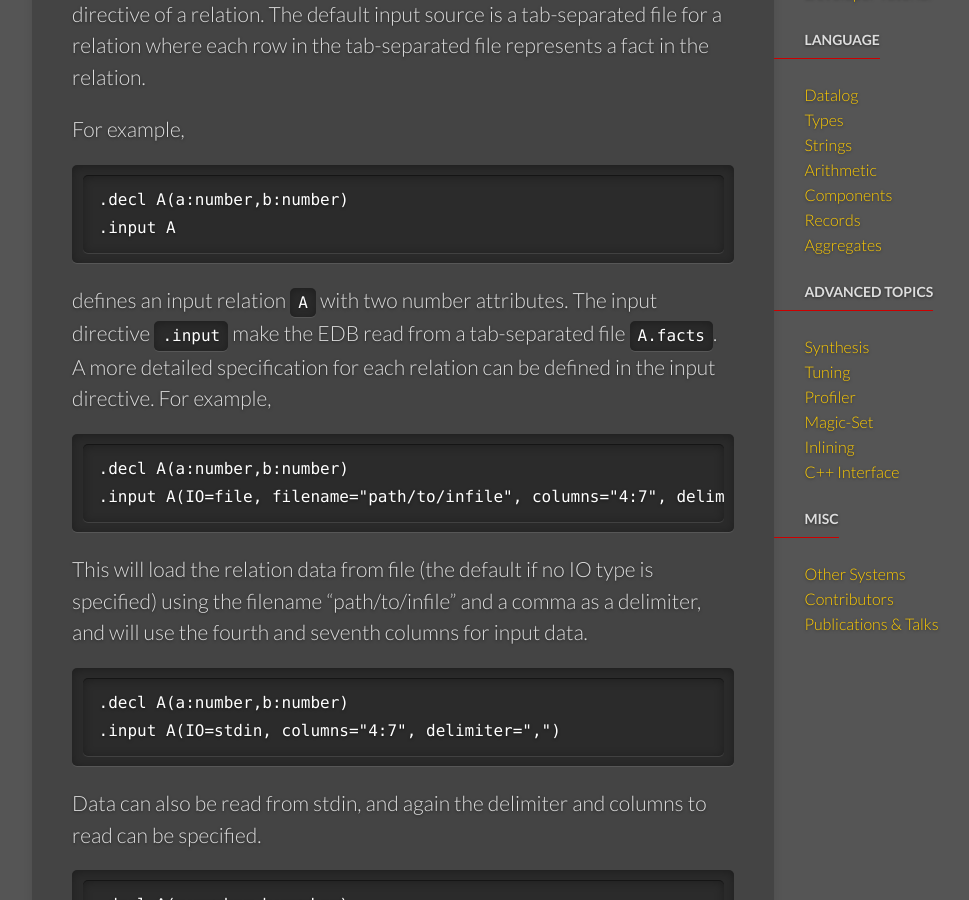
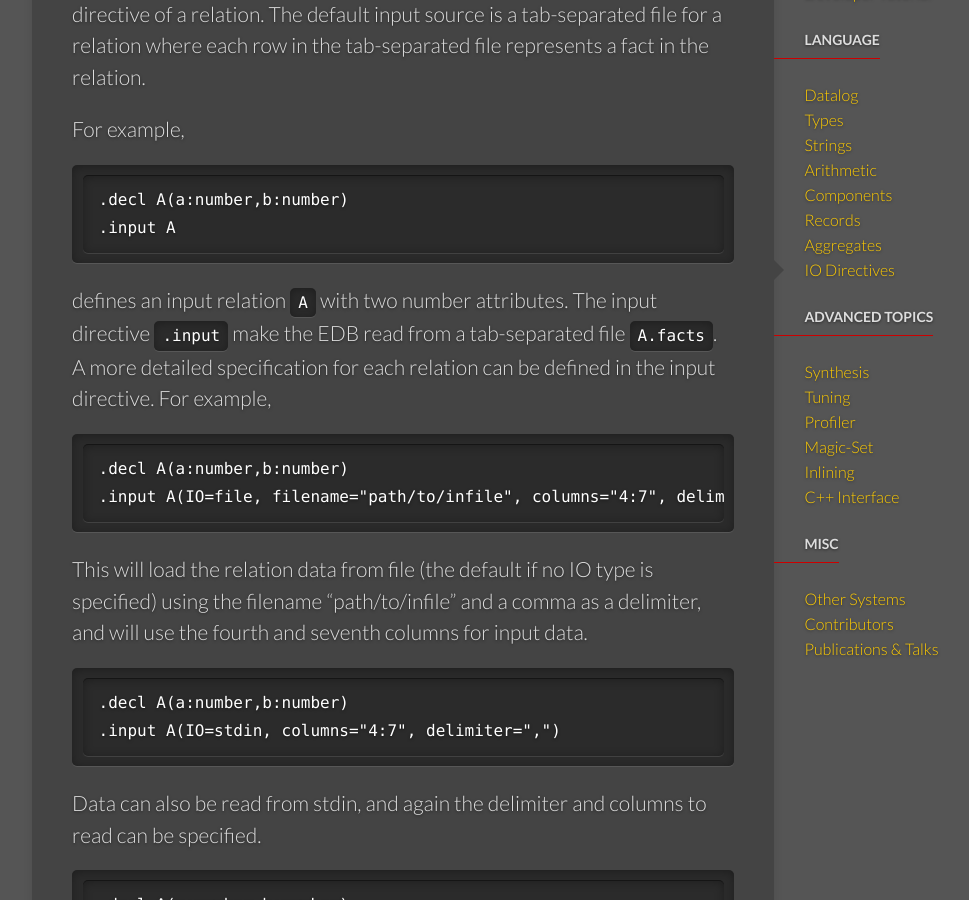
Before and after one commit to souffle-lang/souffle-lang.github.io, a Jekyll site: the page built from _docs/io.md, in a window 1280 px wide and 900 px high, scrolled down 401 px. Shown: the whole window, without its empty margins (139-1108 px from the left). Built offline with Jekyll 4.4.1, drawn with Linux system fonts in a browser that asks for light colours.

Commit message:
Update docs.yml

```diff
--- a/_data/docs.yml
+++ b/_data/docs.yml
@@ -17,6 +17,7 @@
   - components
   - records
   - aggregates
+  - io
 
 - title: Advanced Topics
   docs:
```
